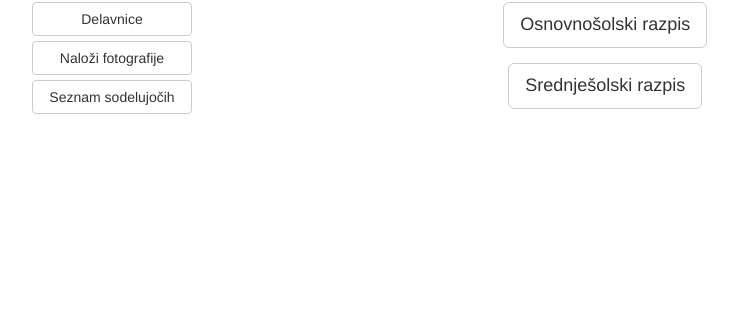
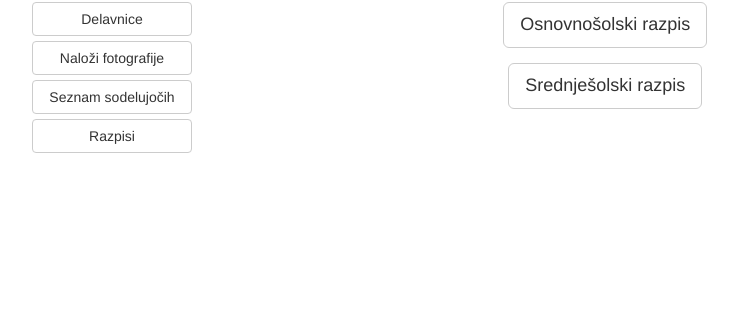
Before and after one commit to dblenkus/rolca-old, a Django app: template uploader/templates/uploader/notices.html in a window 1280 px wide. Shown: the part 171-480 px from the top of the page, without its empty margins (53-791 px from the left). Run offline with Django 3.2, Linux system fonts and the light colour scheme; the template is opened without the code that fills it, so the values that code supplies are empty; style sheets or scripts are compiled from the project's sources; parts of the project's set-up code (start-up, migrations or seed data) failed here and were passed over; some libraries are stand-ins or nearby versions.

Commit message:
Add link to notices

```diff
--- a/frontend/templates/frontend/menu.html
+++ b/frontend/templates/frontend/menu.html
@@ -1,8 +1,8 @@
 <a href="{% url 'aplication' %}" class="btn btn-default menu-btn">Delavnice</a>
 <a href="{% url 'upload_app' %}" class="btn btn-default menu-btn">Naloži fotografije</a>
 <a href="{% url 'list_select' %}" class="btn btn-default menu-btn">Seznam sodelujočih</a>
+<a href="{% url 'notices' %}" class="btn btn-default menu-btn">Razpisi</a>
 <!--
-<a href="{% url 'notices' %}" class="btn btn-default menu-btn">Razpisi</a>
 <a href="{% url 'select_results' %}" class="btn btn-default menu-btn">Rezultati</a>
 <a href="{% url 'select_school_results' %}" class="btn btn-default menu-btn">Rezultati po šolah</a>
 -->
--- a/uploader/templates/uploader/notices.html
+++ b/uploader/templates/uploader/notices.html
@@ -7,7 +7,7 @@
 
 {% block content %}
 <div class="col-md-10 text-center">
-    <a href="{% url 'notice_os' %}" class="btn btn-default btn-lg" style="margin-bottom: 15px">Osnovnošolski razpis</a><br>
-    <a href="{% url 'notice_ss' %}" class="btn btn-default btn-lg">Srednješolski razpis</a>
+    <a href="http://www.df-svit.si/wp-content/uploads/2016/09/razpis_os_2016.pdf" class="btn btn-default btn-lg" style="margin-bottom: 15px">Osnovnošolski razpis</a><br>
+    <a href="http://www.df-svit.si/wp-content/uploads/2016/09/razpis_ss_2016.pdf" class="btn btn-default btn-lg">Srednješolski razpis</a>
 </div>
 {% endblock content %}
```
Also changed, not shown: 1 other file.
